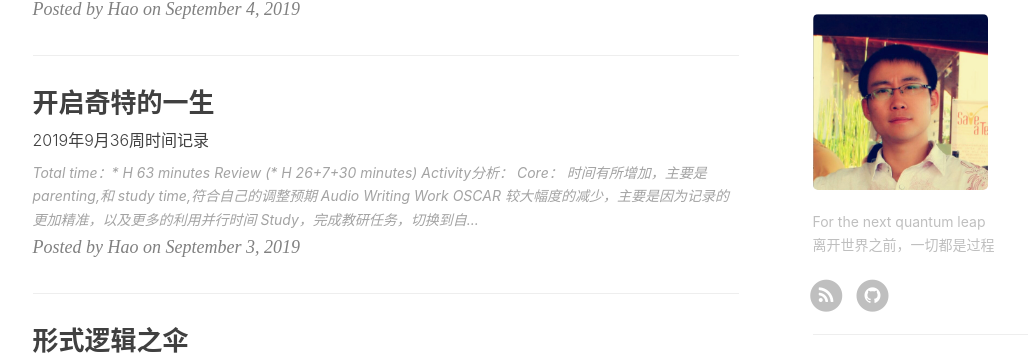
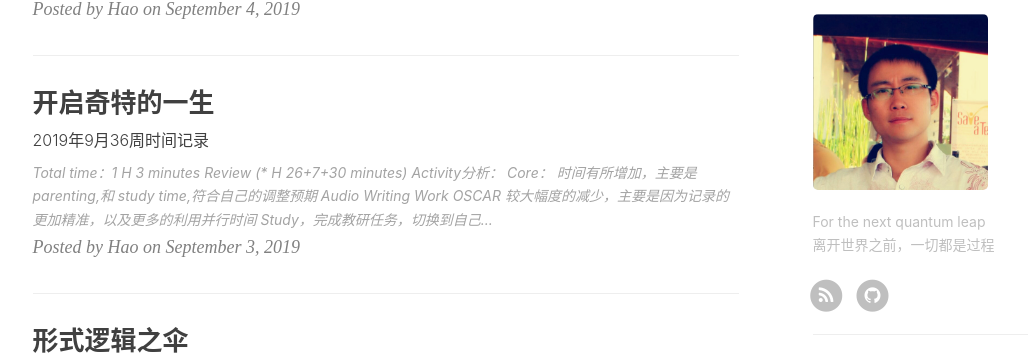
Before and after one commit to kiaorahao/hao.github.io, a Jekyll site: the page built from index.html, in a window 1280 px wide and 900 px high, scrolled down 567 px. Shown: the part 96-451 px from the top of the window, without its empty margins (135-1163 px from the left). Built offline with Jekyll 4.4.1, drawn with Linux system fonts in a browser that asks for light colours; nearby versions of some CDN libraries; a script that is not in the unit is left out; the list of posts is cut into pages by our own code; comment, search, counter and statistics services are not loaded.

Commit message:
190904
190904

```diff
--- a/_posts/2019-09-03-W36 TM Review.md
+++ b/_posts/2019-09-03-W36 TM Review.md
@@ -11,7 +11,7 @@ tags:
 
 
 
-# Total time：* H 63 minutes
+# Total time：1 H 3 minutes
 
 # Review (* H 26+7+30 minutes)
 
```
Also changed, not shown: _posts/2019-07-18-human_bug.md (+1 -1 lines).
